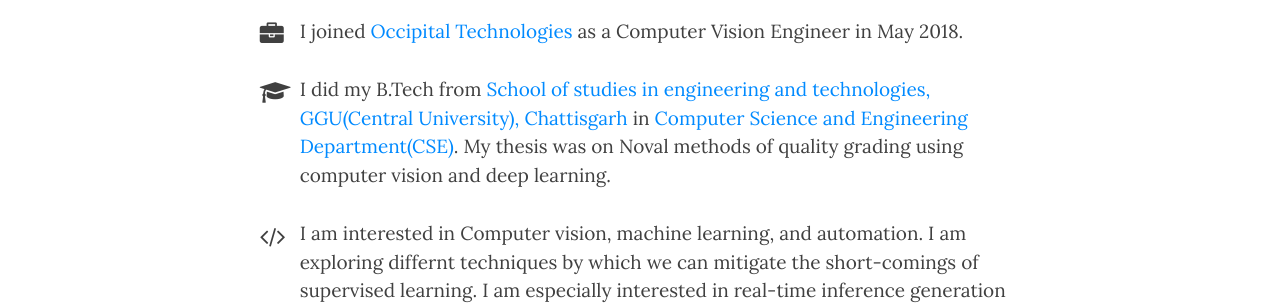
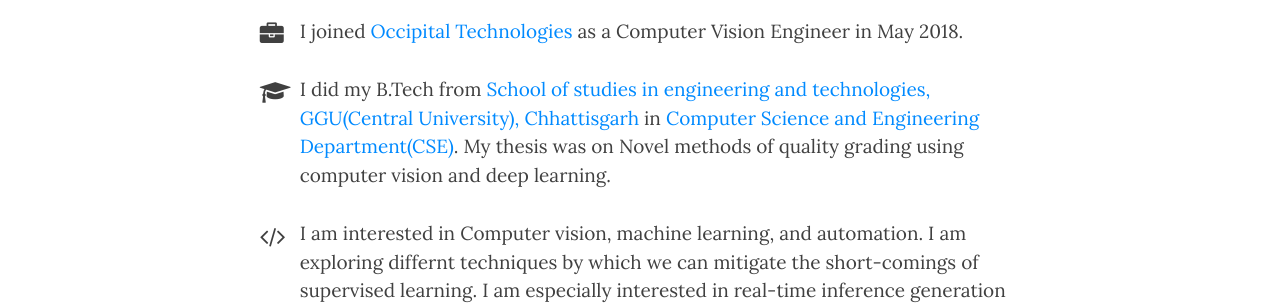
Before and after one commit to notenail/notenail.github.io, a Jekyll site: the page built from aboutme.md, in a window 1280 px wide and 1204 px high. Shown: the part 480-785 px from the top of the window. Built offline with Jekyll 4.4.1, drawn with Linux system fonts in a browser that asks for light colours; nearby versions of some CDN libraries.

```diff
--- a/aboutme.md
+++ b/aboutme.md
@@ -22,7 +22,7 @@
 
 <p class="about-text">
   <span class="fa fa-graduation-cap about-icon"></span>
-  I did my B.Tech from <a href="https://www.ggu.ac.in/" target="_blank" rel="noopener noreferrer">School of studies in engineering and technologies, GGU(Central University), Chattisgarh</a> in <a href="http://www.ggu.ac.in/schools/dept%20of%20english/dept_of_ComputerEngg_courses.html" target="_blank" rel="noopener noreferrer">Computer Science and Engineering Department(CSE)</a>. My thesis was on Noval methods of quality grading using computer vision and deep learning.
+  I did my B.Tech from <a href="https://www.ggu.ac.in/" target="_blank" rel="noopener noreferrer">School of studies in engineering and technologies, GGU(Central University), Chhattisgarh</a> in <a href="http://www.ggu.ac.in/schools/dept%20of%20english/dept_of_ComputerEngg_courses.html" target="_blank" rel="noopener noreferrer">Computer Science and Engineering Department(CSE)</a>. My thesis was on Novel methods of quality grading using computer vision and deep learning.
 </p>
 
 <p class="about-text">
```
